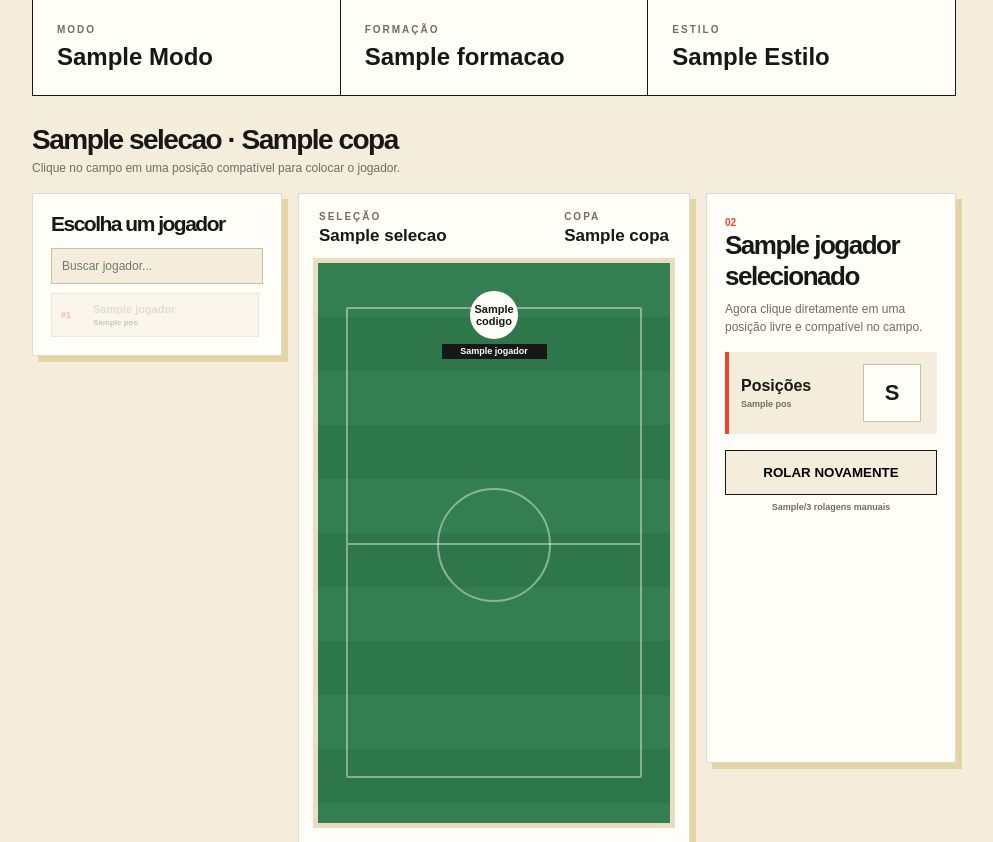
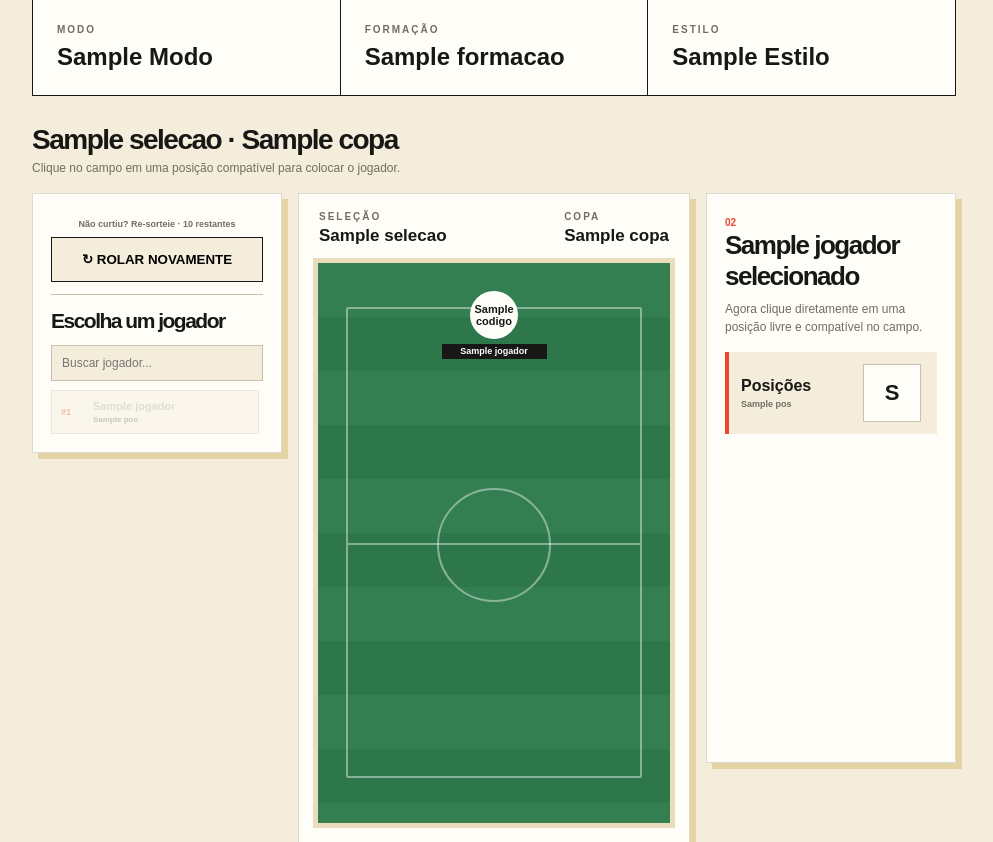
Before and after one commit to trupe-HyZs/6-a-7, a Flask app: template templates/partida.html in a window 1280 px wide. Shown: the part 212-1054 px from the top of the page, without its empty margins (146-1139 px from the left). Run offline with Flask 3, Linux system fonts and the light colour scheme; the template is opened without the code that fills it: most values are stand-ins (such as "Sample title", 1, 10 or a date in 2020).

Commit message:
Move re-sorteio para acima da lista de jogadores

```diff
--- a/templates/partida.html
+++ b/templates/partida.html
@@ -47,6 +47,9 @@
     .reroll-form { margin-top:14px; }
     .reroll-form .secondary-button { width:100%; margin-top:0; }
     .reroll-count { display:block; text-align:center; margin-top:7px; color:var(--muted); font-size:9px; font-weight:800; }
+    .reroll-top { margin:0 0 14px; padding-bottom:12px; border-bottom:1px solid #c9c1ae; }
+    .reroll-top .reroll-form { margin-top:0; }
+    .reroll-top .reroll-count { margin-bottom:8px; }
     .bottom-actions { display:flex; gap:10px; margin-top:18px; }
     .bottom-actions .secondary-button { margin-top:0; }
     @media (max-width:1050px) { .selection-layout { grid-template-columns:minmax(220px,.8fr) minmax(360px,1.2fr); } .detail-panel { grid-column:1 / -1; min-height:auto; } }
@@ -89,6 +92,13 @@
 
       <section class="selection-layout">
         <aside class="selection-panel">
+          <div class="reroll-top">
+            <span class="reroll-count">Não curtiu? Re-sorteie · {{ 3 - rolagens_manuais }} restantes</span>
+            <form method="post" class="reroll-form">
+              <input type="hidden" name="acao" value="sortear">
+              <button class="secondary-button" type="submit" {% if rolagens_manuais >= 3 or completo %}disabled{% endif %}>↻ ROLAR NOVAMENTE</button>
+            </form>
+          </div>
           <div class="panel-title"><h2>Escolha um jogador</h2></div>
           <input class="search-box" type="search" placeholder="Buscar jogador..." oninput="filtrarJogadores(this.value)">
           <div class="all-players" id="player-list">
@@ -164,12 +174,6 @@
             <p>Selecione um jogador na lista. Depois clique diretamente na posição correspondente dentro do campo.</p>
             <div class="empty-selection">Nenhum jogador selecionado.<br>Escolha um jogador para continuar.</div>
           {% endif %}
-
-          <form method="post" class="reroll-form">
-            <input type="hidden" name="acao" value="sortear">
-            <button class="secondary-button" type="submit" {% if rolagens_manuais >= 3 or completo %}disabled{% endif %}>ROLAR NOVAMENTE</button>
-            <span class="reroll-count">{{ rolagens_manuais }}/3 rolagens manuais</span>
-          </form>
         </aside>
       </section>
     {% endif %}
```
